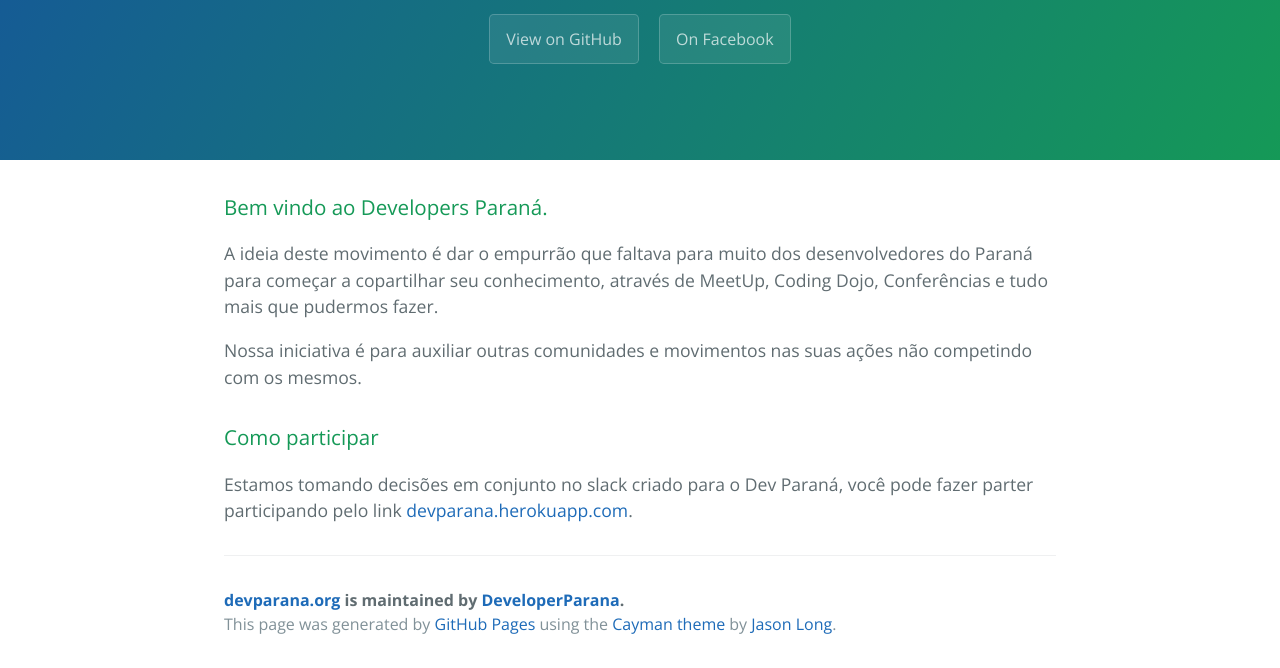
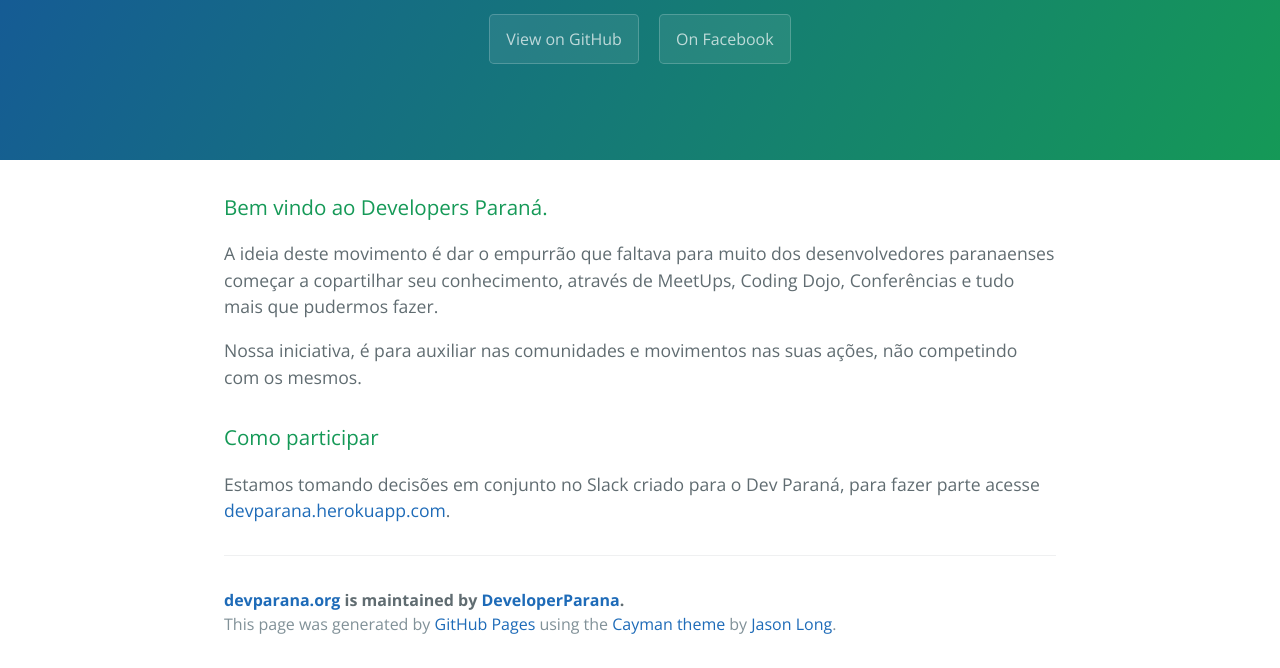
Before and after one commit to DeveloperParana/developerparana.github.io, a plain HTML site: page index.html in a window 1280 px wide. Shown: the part 176-844 px from the top of the page. Drawn offline with nearby package versions, Linux system fonts and the light colour scheme.

Commit message:
Replace master branch with page content via GitHub

```diff
--- a/index.html
+++ b/index.html
@@ -24,15 +24,15 @@
                 </a>Bem vindo ao Developers Paraná.
             </h3>
 
-            <p>A ideia deste movimento é dar o empurrão que faltava para muito dos desenvolvedores do Paraná para começar a copartilhar seu conhecimento, através de MeetUp, Coding Dojo, Conferências e tudo mais que pudermos fazer.</p>
-            <p>Nossa iniciativa é para auxiliar outras comunidades e movimentos nas suas ações não competindo com os mesmos.</p>
+            <p>A ideia deste movimento é dar o empurrão que faltava para muito dos desenvolvedores paranaenses começar a copartilhar seu conhecimento, através de MeetUps, Coding Dojo, Conferências e tudo mais que pudermos fazer.</p>
+            <p>Nossa iniciativa, é para auxiliar nas comunidades e movimentos nas suas ações, não competindo com os mesmos.</p>
 
             <h3>
                 <a aria-hidden="true" class="anchor" href="#designer-templates" id="designer-templates">
                     <span class="octicon octicon-link"></span>
                 </a>Como participar</h3>
 
-            <p>Estamos tomando decisões em conjunto no slack criado para o Dev Paraná, você pode fazer parter participando pelo link <a href="http://devparana.herokuapp.com">devparana.herokuapp.com</a>.</p>
+            <p>Estamos tomando decisões em conjunto no Slack criado para o Dev Paraná, para fazer parte acesse <a href="http://devparana.herokuapp.com">devparana.herokuapp.com</a>.</p>
 
             <footer class="site-footer">
                 <span class="site-footer-owner">
```
